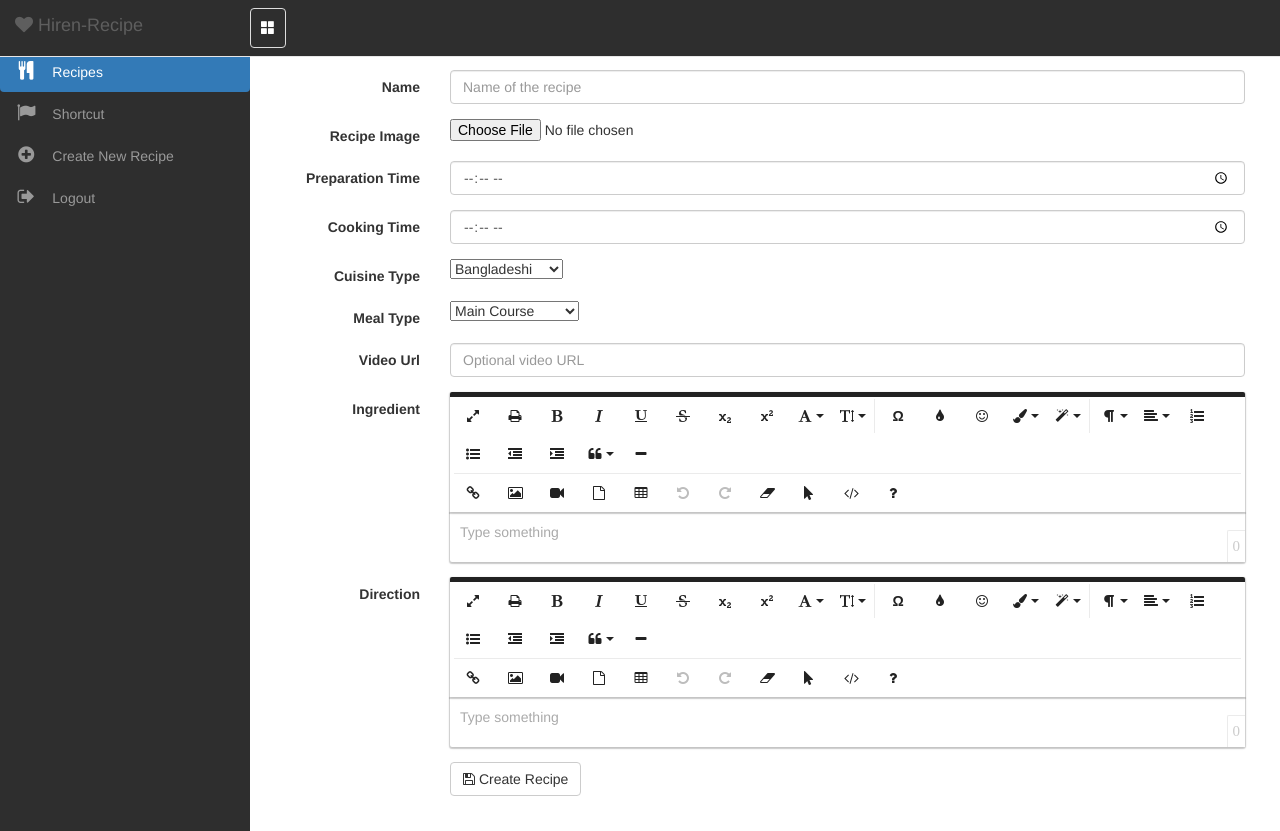
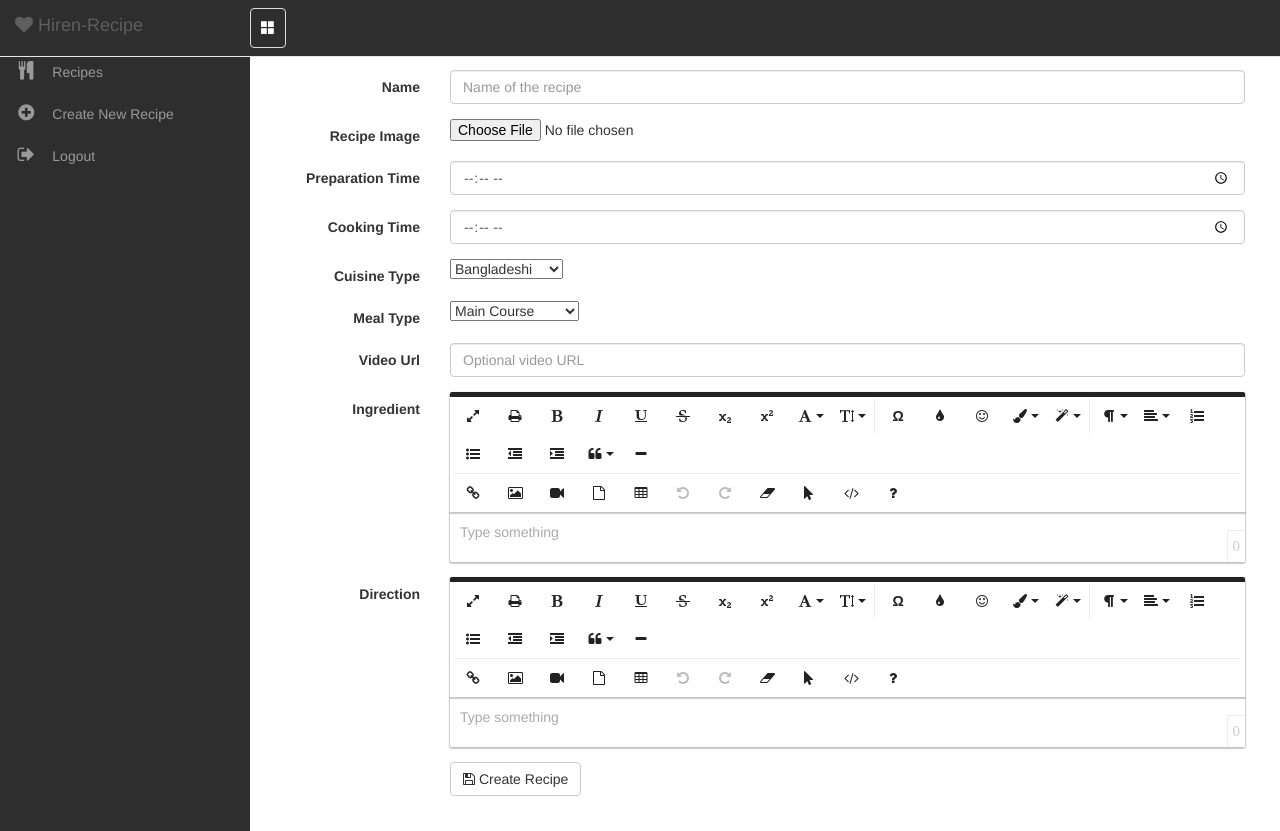
Before and after one commit to pyprism/Hiren-Recipes, a Django app: page /create/ in a window 1280 px wide. Run offline with Django 3.2, Linux system fonts and the light colour scheme; the visitor is signed in with stand-in values (Sample User, id 1); some libraries are stand-ins or nearby versions.

Commit message:
Added recipe url

```diff
--- a/templates/base.html
+++ b/templates/base.html
@@ -39,15 +39,8 @@
     <div id="sidebar-wrapper">
         <ul class="sidebar-nav nav-pills nav-stacked" id="menu">
 
-            <li class="active">
-                <a href="#"><span class="fa-stack fa-lg pull-left"><i class="fa fa-cutlery fa-stack-1x "></i></span> Recipes</a>
-            </li>
             <li>
-                <a href="#"><span class="fa-stack fa-lg pull-left"><i class="fa fa-flag fa-stack-1x "></i></span> Shortcut</a>
-                <ul class="nav-pills nav-stacked" style="list-style-type:none;">
-                    <li><a href="#"><span class="fa-stack fa-lg pull-left"><i class="fa fa-flag fa-stack-1x "></i></span>link1</a></li>
-                    <li><a href="#"><span class="fa-stack fa-lg pull-left"><i class="fa fa-flag fa-stack-1x "></i></span>link2</a></li>
-                </ul>
+                <a href="{% url 'recipes' %}"><span class="fa-stack fa-lg pull-left"><i class="fa fa-cutlery fa-stack-1x "></i></span> Recipes</a>
             </li>
             <li>
                 <a href="{% url 'create' %}"><span class="fa-stack fa-lg pull-left"><i class="fa fa-plus-circle fa-stack-1x "></i></span>Create New Recipe</a>
```
